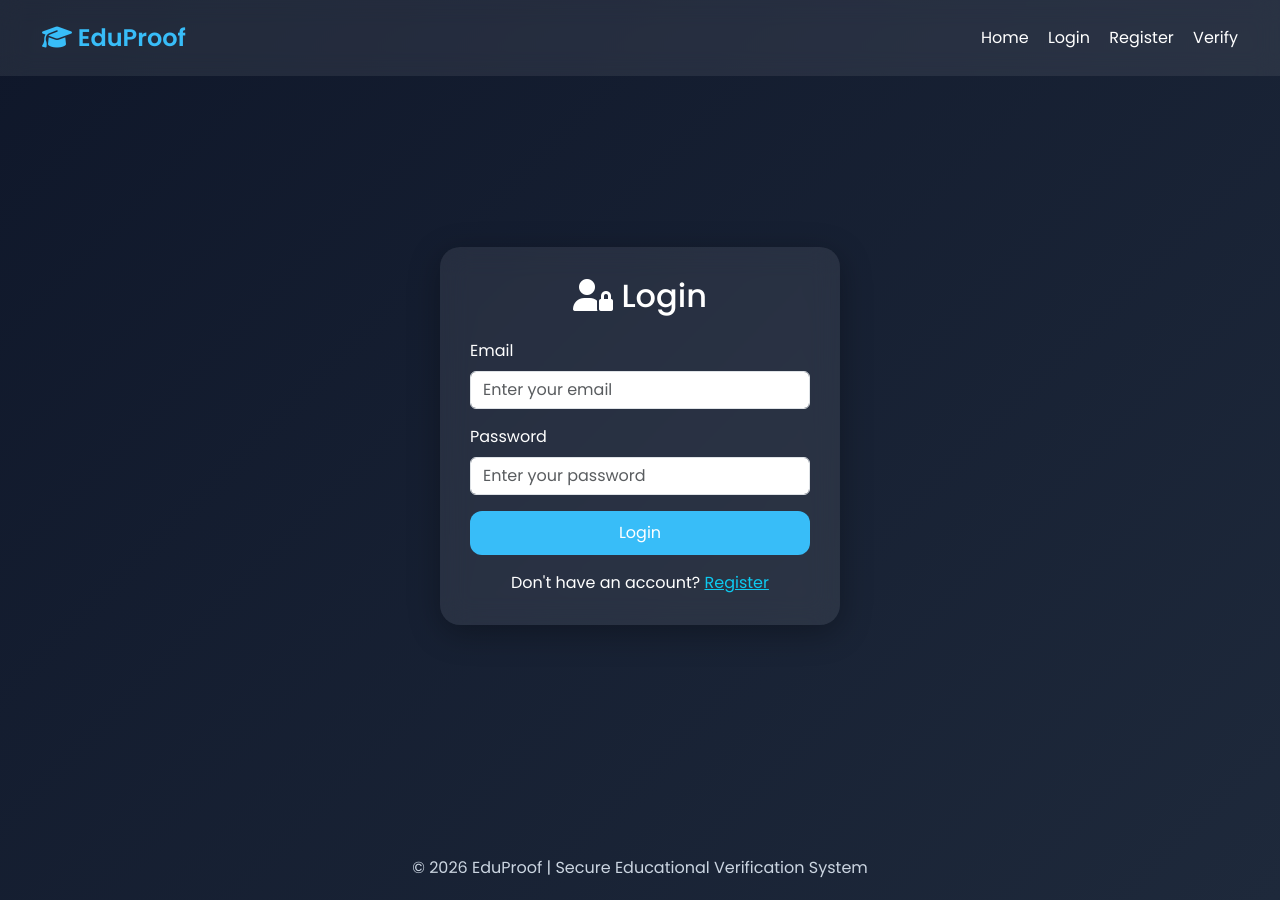
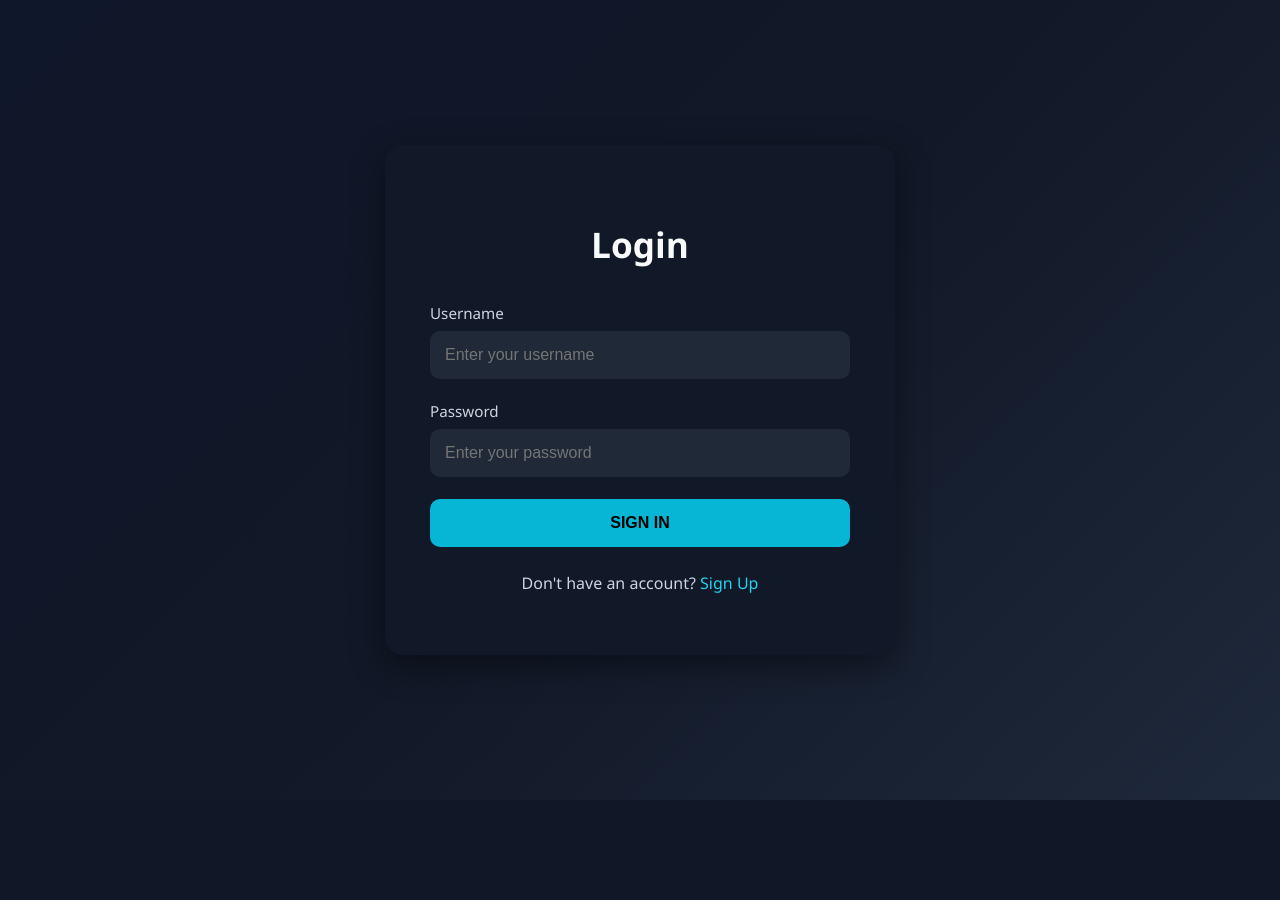
Before and after one commit to Mohammad-Yousuf2272/Eduproof, a Flask app: page /login in a window 1280 px wide. After the commit the page ends 800 px from the top, so only its background shows below. Run offline with Flask 3, Linux system fonts and the light colour scheme.

Commit message:
Refactor login.html for cleaner structure

```diff
--- a/templates/login.html
+++ b/templates/login.html
@@ -1,69 +1,41 @@
 
-{% extends 'base.html' %}
+<!DOCTYPE html>
+<html>
+<head>
+<title>Login</title>
+<link rel="stylesheet" href="{{ url_for('static', filename='css/style.css') }}">
+</head>
+<body>
 
-{% block title %}Login | EduProof{% endblock %}
+<div class="auth-wrapper">
 
-{% block content %}
+<div class="auth-card">
 
-<div class="d-flex justify-content-center align-items-center" style="min-height: 80vh;">
-
-    <div class="glass-card" style="width: 400px;">
-
-        <h2 class="text-center mb-4">
-            <i class="fa-solid fa-user-lock"></i>
-            Login
-        </h2>
+<h2>Login</h2>
 
 <form method="POST">
 
-            <div class="mb-3">
-
-                <label class="form-label">
-                    Email
-                </label>
-
-                <input type="email"
-                       name="email"
-                       class="form-control"
-                       placeholder="Enter your email"
-                       required>
-
+<div class="input-group">
+<label>Username</label>
+<input name="username" placeholder="Enter your username" required>
 </div>
 
-            <div class="mb-3">
-
-                <label class="form-label">
-                    Password
-                </label>
-
-                <input type="password"
-                       name="password"
-                       class="form-control"
-                       placeholder="Enter your password"
-                       required>
-
+<div class="input-group">
+<label>Password</label>
+<input type="password" name="password" placeholder="Enter your password" required>
 </div>
 
-            <button type="submit"
-                    class="btn btn-custom w-100">
-                Login
-            </button>
+<button type="submit">SIGN IN</button>
 
 </form>
 
-        <div class="text-center mt-3">
-
-            Don't have an account?
-
-            <a href="/register" class="text-info">
-                Register
-            </a>
-
+<div class="auth-footer">
+<p>Don't have an account? <a href="/register">Sign Up</a></p>
 </div>
 
 </div>
 
 </div>
 
-{% endblock %}
+</body>
 </html>
```
Lines whose indentation alone changed are shown as unchanged.
